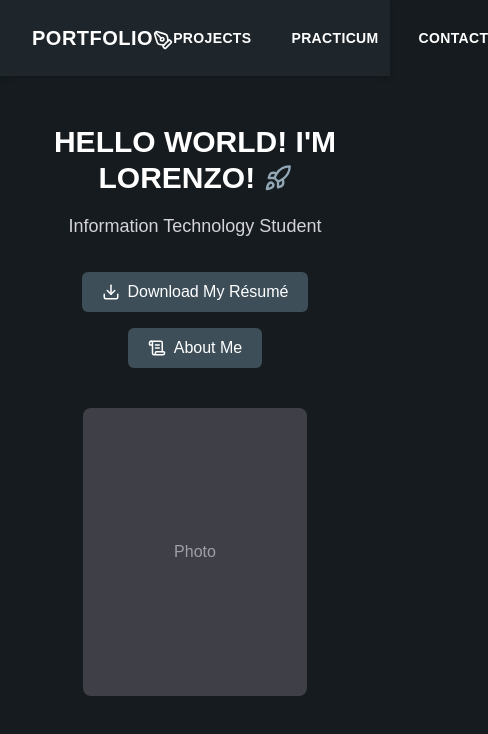
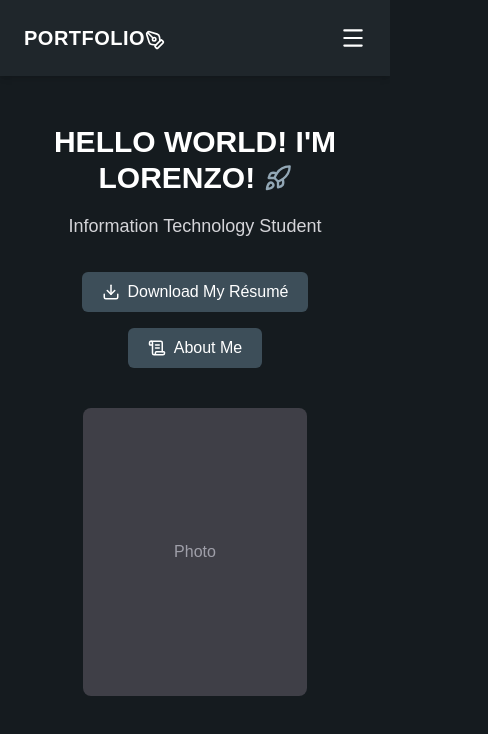
Before and after one commit to ToastyGoats-Git/lorenzo-portfolio, a Next.js app: page / in a window 390 px wide. Shown: the top 734 px of the page, 488 px wide, since content can reach past the window. Built offline with nearby package versions, Linux system fonts and the light colour scheme.

Commit message:
mobile fix

```diff
--- a/app/layout.tsx
+++ b/app/layout.tsx
@@ -1,7 +1,9 @@
-import type { Metadata } from "next";
+"use client";
+
 import { Geist, Geist_Mono } from "next/font/google";
 import Link from "next/link";
-import { PenTool } from "lucide-react";
+import { useState } from "react";
+import { PenTool, Menu, X } from "lucide-react";
 import "./globals.css";
 
 const geistSans = Geist({
@@ -14,28 +16,33 @@ const geistMono = Geist_Mono({
   subsets: ["latin"],
 });
 
-export const metadata: Metadata = {
-  title: "Lorenzo Okol | Portfolio",
-  description:
-    "Portfolio of Lorenzo Okol, an Information Technology student.",
-};
-
 export default function RootLayout({
   children,
 }: Readonly<{
   children: React.ReactNode;
 }>) {
+  const [menuOpen, setMenuOpen] = useState(false);
+
   return (
     <html
       lang="en"
       className={`${geistSans.variable} ${geistMono.variable} h-full antialiased`}
     >
+      <head>
+        <title>Lorenzo Okol | Portfolio</title>
+        <meta
+          name="description"
+          content="Portfolio of Lorenzo Okol, an Information Technology student."
+        />
+      </head>
+
       <body className="min-h-screen flex flex-col font-sans bg-[#151b1f] text-white">
-        <nav className="bg-[#1f262b] shadow-md">
-          <div className="flex items-center justify-between px-8 md:px-16 py-6">
+        <nav className="bg-[#1f262b] shadow-md relative">
+          <div className="flex items-center justify-between px-6 sm:px-8 md:px-16 py-6">
             <Link
               href="/"
               className="flex items-center gap-1 text-xl font-bold tracking-wide hover:text-[#92a7b5] transition-colors duration-300"
+              onClick={() => setMenuOpen(false)}
             >
               PORTFOLIO
               <PenTool
@@ -44,7 +51,7 @@ export default function RootLayout({
               />
             </Link>
 
-            <div className="flex gap-10 text-sm font-semibold tracking-wide">
+            <div className="hidden md:flex gap-10 text-sm font-semibold tracking-wide">
               <Link
                 href="/projects"
                 className="hover:text-[#92a7b5] transition-colors duration-300"
@@ -66,7 +73,43 @@ export default function RootLayout({
                 CONTACT
               </Link>
             </div>
+
+            <button
+              onClick={() => setMenuOpen(!menuOpen)}
+              className="md:hidden text-white"
+              aria-label="Toggle menu"
+            >
+              {menuOpen ? <X size={26} /> : <Menu size={26} />}
+            </button>
           </div>
+
+          {menuOpen && (
+            <div className="md:hidden flex flex-col items-center gap-6 pb-6 text-sm font-semibold tracking-wide bg-[#1f262b]">
+              <Link
+                href="/projects"
+                className="hover:text-[#92a7b5] transition-colors duration-300"
+                onClick={() => setMenuOpen(false)}
+              >
+                PROJECTS
+              </Link>
+
+              <Link
+                href="/practicum"
+                className="hover:text-[#92a7b5] transition-colors duration-300"
+                onClick={() => setMenuOpen(false)}
+              >
+                PRACTICUM
+              </Link>
+
+              <Link
+                href="/contact"
+                className="hover:text-[#92a7b5] transition-colors duration-300"
+                onClick={() => setMenuOpen(false)}
+              >
+                CONTACT
+              </Link>
+            </div>
+          )}
         </nav>
 
         <main className="flex-1">{children}</main>
```
